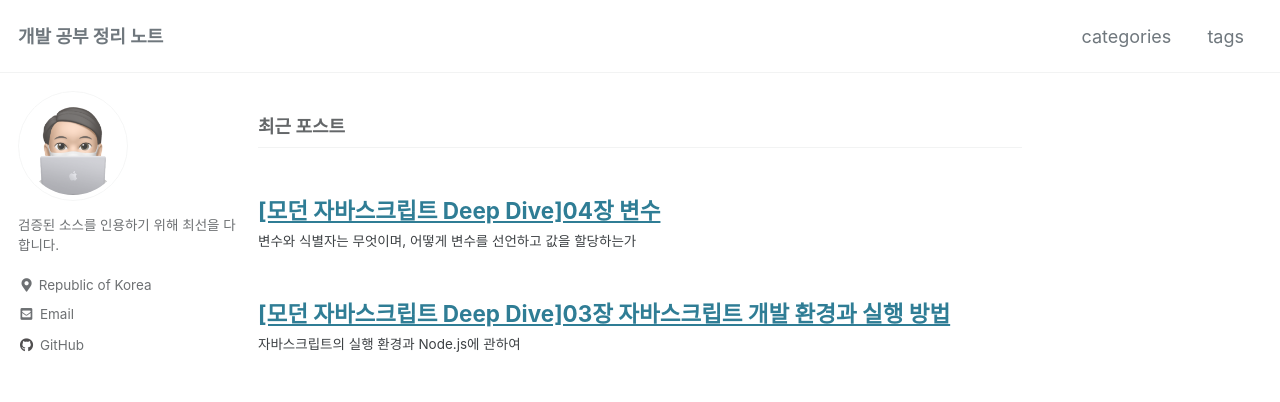
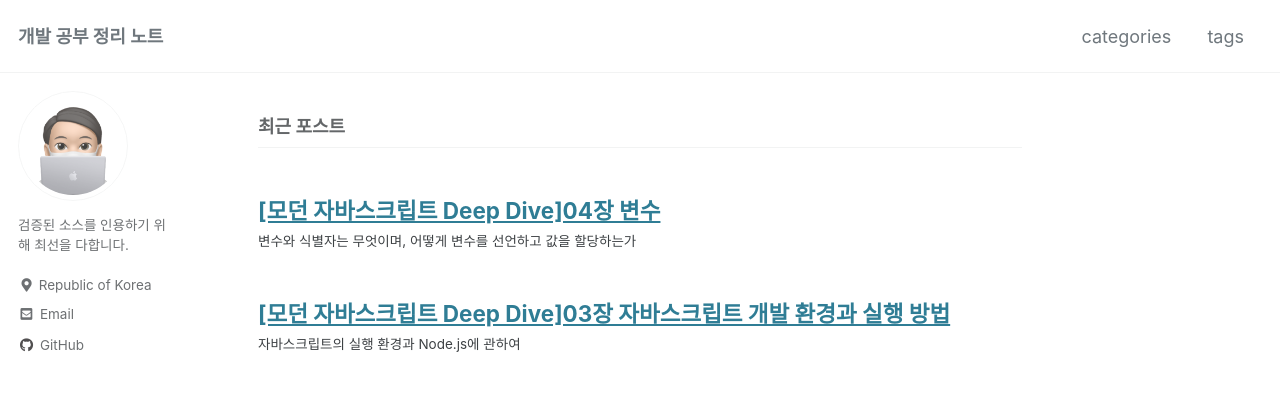
Before and after one commit to alexuhn/alexuhn.github.io-old, a Jekyll site: the page built from index.html, in a window 1280 px wide. Shown: the top 402 px of the page. Built offline with Jekyll 4.4.1, drawn with Linux system fonts in a browser that asks for light colours; cached includes are drawn as plain includes; some web fonts are replaced; the list of posts is cut into pages by our own code.

Commit message:
Edit bio design

```diff
--- a/_sass/minimal-mistakes/_sidebar.scss
+++ b/_sass/minimal-mistakes/_sidebar.scss
@@ -180,6 +180,9 @@
 .author__bio {
   margin: 0;
 
+  // bio 최대 넓이 설정
+  max-width: 160px;
+
   @include breakpoint($large) {
     margin-top: 10px;
     margin-bottom: 20px;
@@ -216,7 +219,7 @@
 
     &:before {
       @supports (pointer-events: none) {
-        content: '';
+        content: "";
         position: fixed;
         top: 0;
         left: 0;
```
